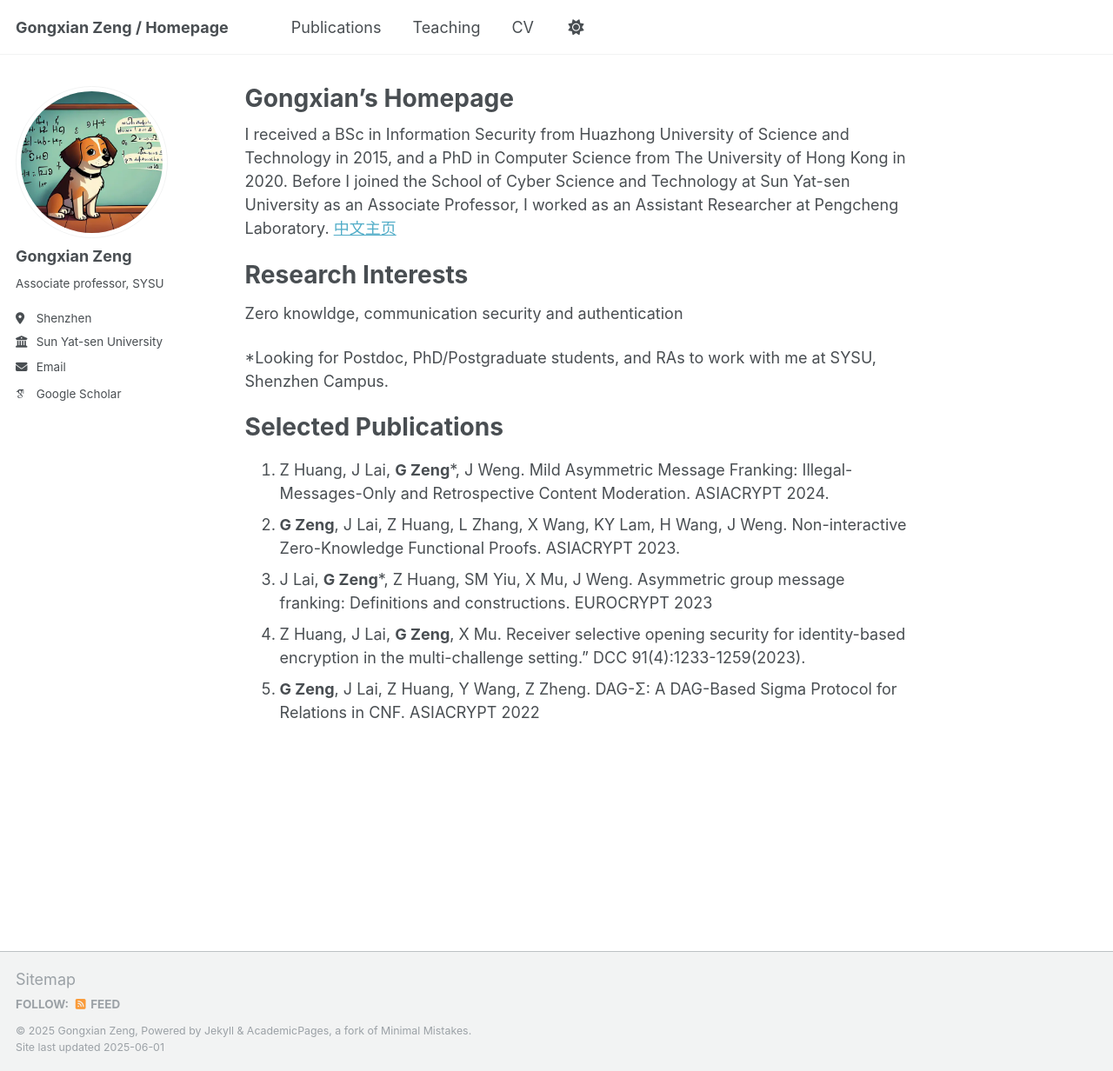
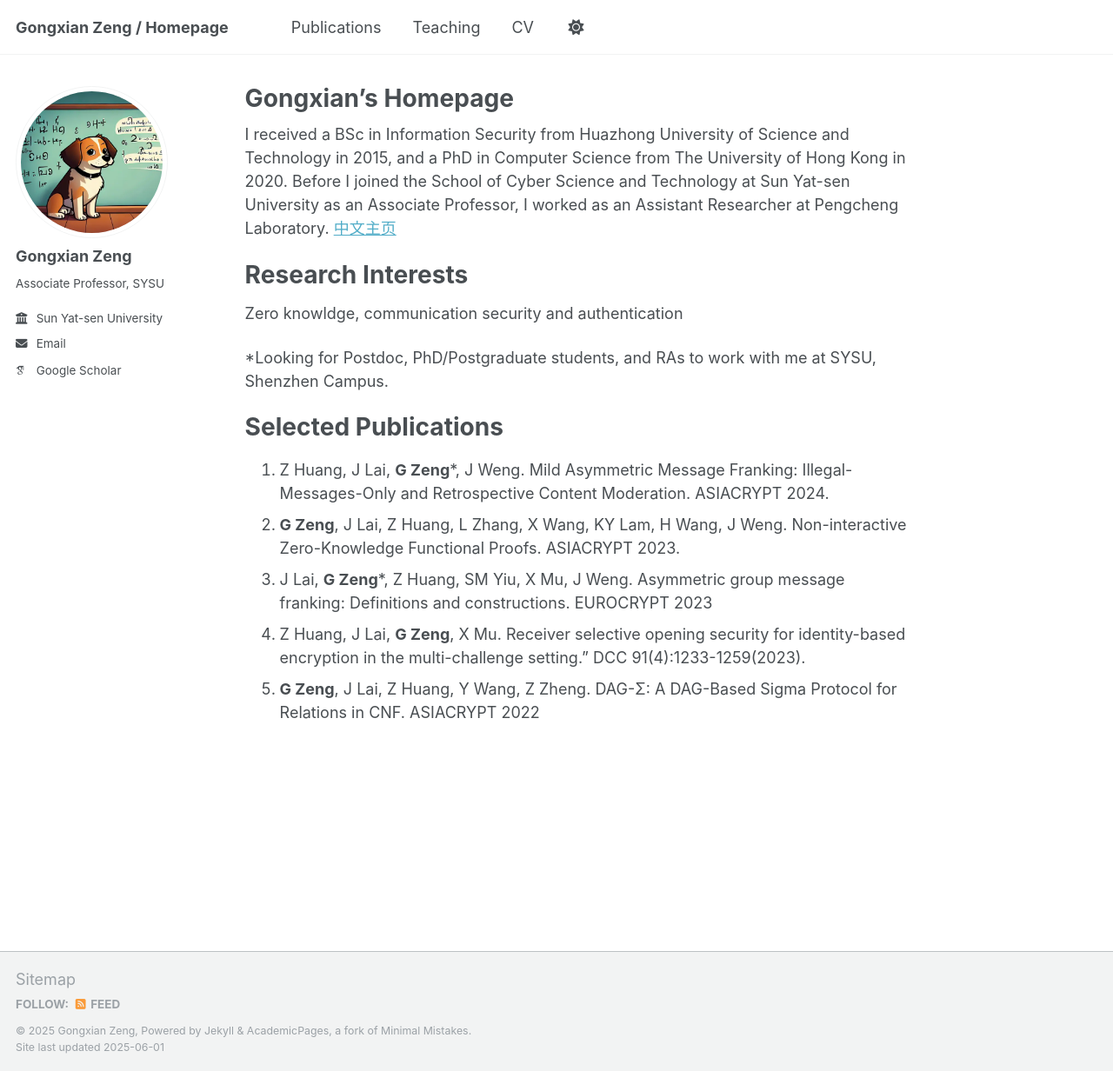
Before and after one commit to naxizgx/naxizgx.github.io, a Jekyll site: the page built from _pages/about.md, in a window 1280 px wide and 1232 px high. Shown: the whole window at 87% size. Built offline with Jekyll 4.4.1, drawn with Linux system fonts in a browser that asks for light colours; some web fonts are replaced.

Commit message:
Update _config.yml

```diff
--- a/_config.yml
+++ b/_config.yml
@@ -25,8 +25,8 @@ author:
   avatar           : "狗狗.png"
   name             : "Gongxian Zeng"
   pronouns         : # example: "he/his"
-  bio              : "Associate professor, SYSU"
-  location         : "Shenzhen"
+  bio              : "Associate Professor, SYSU"
+  # location         : "Shenzhen"
   employer         : "Sun Yat-sen University "
   uri              : # URL
   email            : "zenggx7@mail.sysu.edu.cn"
```
